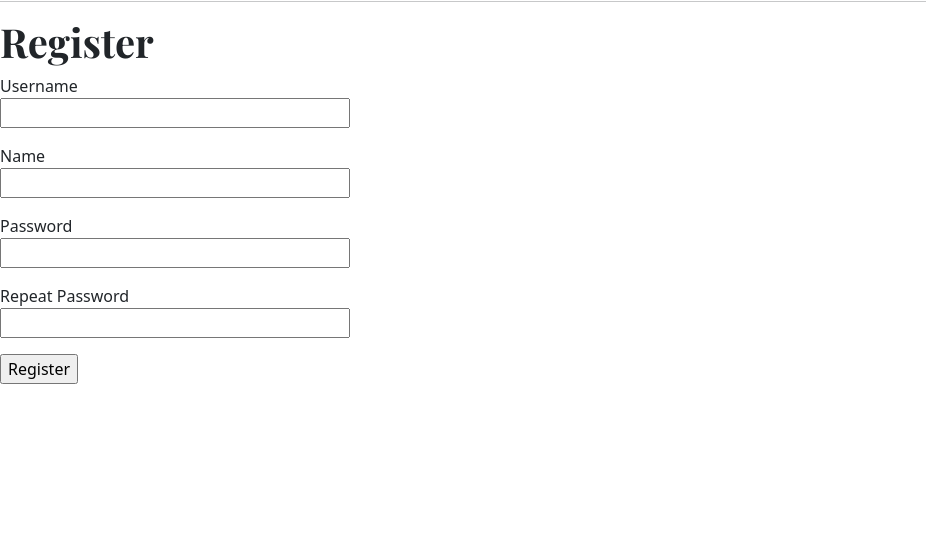
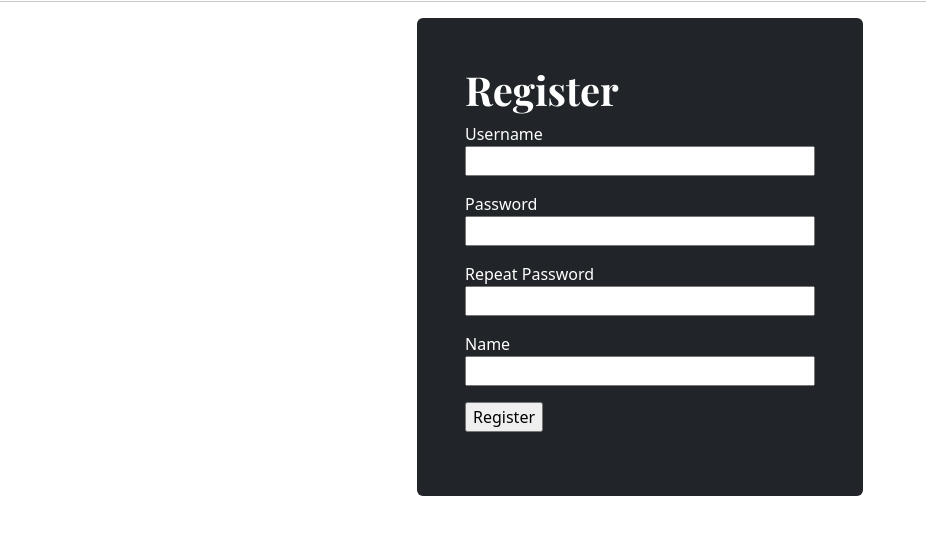
Before and after one commit to KueTone/Chatmail-Web-App, a Flask app: page /register in a window 1280 px wide. Shown: the part 128-663 px from the top of the page, without its empty margins (0-926 px from the left). Run offline with Flask 3, Linux system fonts and the light colour scheme; some libraries are stand-ins or nearby versions.

Commit message:
Update register.html

```diff
--- a/app/templates/register.html
+++ b/app/templates/register.html
@@ -1,6 +1,9 @@
 {% extends "base.html" %}
 
 {% block content %}
+<div class="container" id="logincontainer">
+    <div class="p-4 p-md-5 mb-4 rounded text-bg-dark">
+        <div class="col-md-6 px-0">
         <h1>Register</h1>
             <form action="" method="post">
                 {{ form.hidden_tag() }}
@@ -8,13 +11,6 @@
                     {{ form.username.label }}<br>
                     {{ form.username(size=32) }}<br>
                     {% for error in form.username.errors %}
-            <span style="color: red;">[{{ error }}]</span>
-            {% endfor %}
-        </p>
-        <p>
-            {{ form.name.label }}<br>
-            {{ form.name(size=32) }}<br>
-            {% for error in form.name.errors %}
                     <span style="color: red;">[{{ error }}]</span>
                     {% endfor %}
                 </p>
@@ -32,8 +28,15 @@
                     <span style="color: red;">[{{ error }}]</span>
                     {% endfor %}
                 </p>
-
-
+                <p>
+                    {{ form.name.label }}<br>
+                    {{ form.name(size=32) }}<br>
+                    {% for error in form.name.errors %}
+                    <span style="color: red;">[{{ error }}]</span>
+                    {% endfor %}
+                </p>
                 <p>{{ form.submit() }}</p>
             </form>
+        </div></div>
+    </div>
 {% endblock %}
```
Lines whose indentation alone changed are shown as unchanged.
